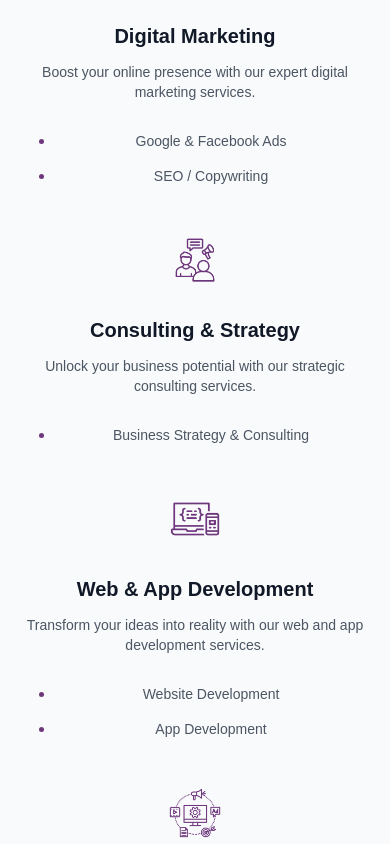
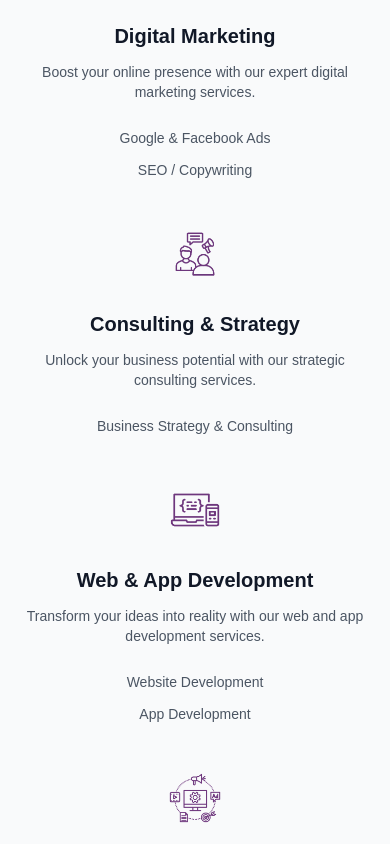
Before and after one commit to Malshi-K/GDC-Digital-Solutions-v3, a Next.js app: page / in a window 390 px wide. Shown: the part 1180-2024 px from the top of the page. Built offline with nearby package versions, Linux system fonts and the light colour scheme.

Commit message:
Removed bullet points on mobile

```diff
--- a/components/home/ClientLogoSlider.js
+++ b/components/home/ClientLogoSlider.js
@@ -123,6 +123,16 @@
             transform: translate3d(-50%, 0, 0);
           }
         }
+
+        .slider-track {
+          --animation-duration: ${mobileAnimationDuration};
+        }
+
+        @media (min-width: 768px) {
+          .slider-track {
+            --animation-duration: ${animationDuration};
+          }
+        }
       `}</style>
     </section>
   );
--- a/components/home/Services.js
+++ b/components/home/Services.js
@@ -31,7 +31,7 @@
       </p>
 
   {/* Items List - Left aligned with slightly larger custom-colored bullets */}
-  <ul className="list-disc pl-8 sm:pl-10 md:pl-12 lg:pl-14 space-y-2 sm:space-y-3 text-center md:text-left marker:text-customPurple marker:text-lg">
+  <ul className="list-none md:list-disc pl-0 md:pl-10 lg:pl-12 xl:pl-14 space-y-2 sm:space-y-3 text-center md:text-left md:marker:text-customPurple md:marker:text-lg">
         {(showAll ? items : items.slice(0, maxItems)).map((item, index) => (
           <li key={index}>
             <Link
```
